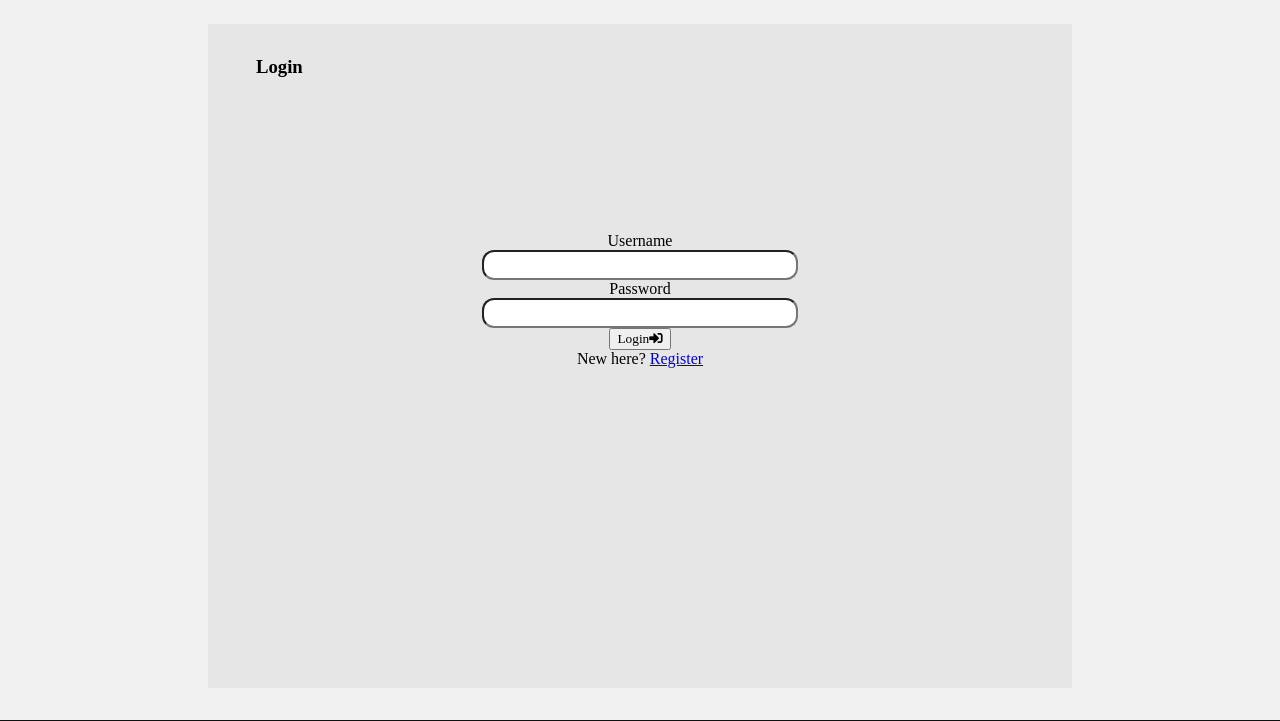
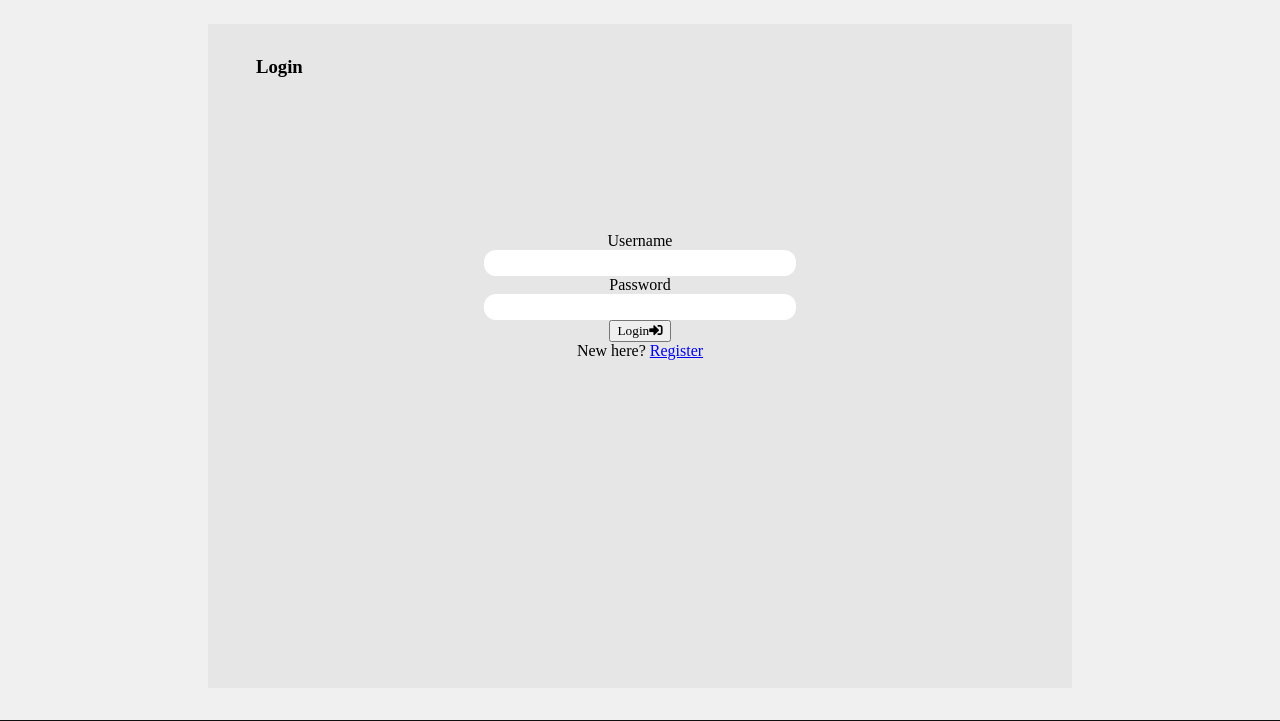
Before and after one commit to Code-Institute-Submissions/sgalway2086-milestoneIII, a Flask app: page /login in a window 1280 px wide. Shown: the part 77-798 px from the top of the page. Run offline with Flask 2, Linux system fonts and the light colour scheme; some libraries are stand-ins or nearby versions; some web fonts are replaced.

Commit message:
remove border styles on loginInputs

```diff
--- a/static/css/style.css
+++ b/static/css/style.css
@@ -225,6 +225,7 @@
      margin-top:20%;
 }
  .loginInputs{
+     border-style: none;
      width: 40%;
      height: 24px;
      border-radius:12px;
```
